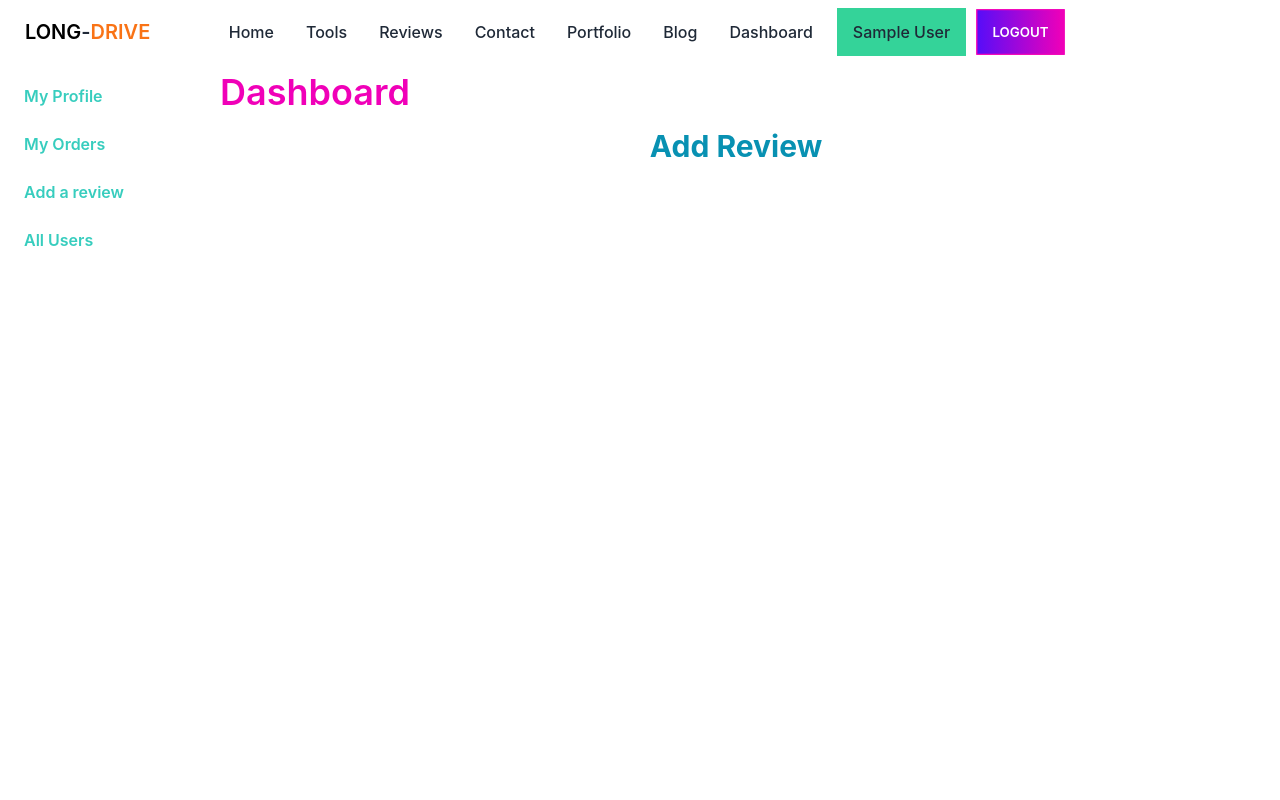
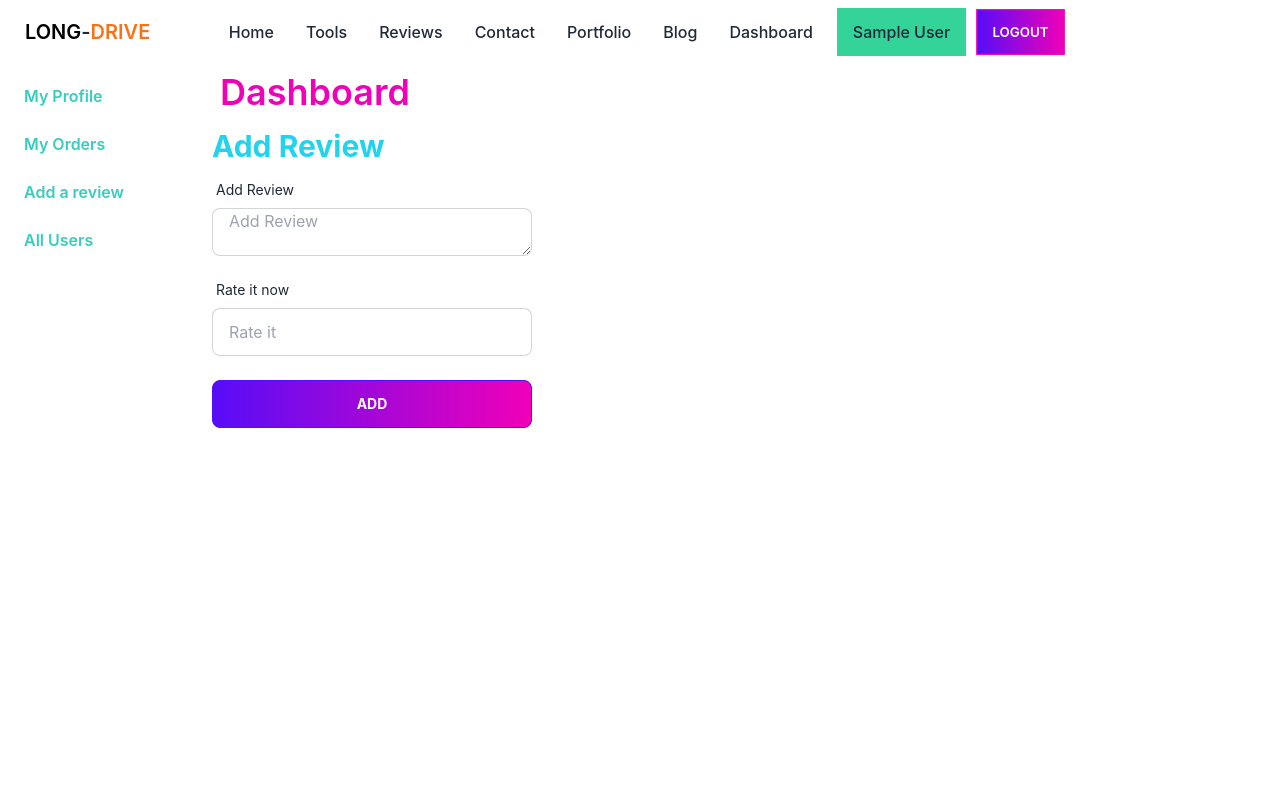
Before and after one commit to sajidur319370/long-drive-client, a React (Create React App) app: page /dashboard/addReview in a window 1280 px wide. Shown: the top 800 px of the page. Built offline with nearby package versions, Linux system fonts and the light colour scheme; no server answers; sample sign-in values are in the browser's storage.

Commit message:
comment added

```diff
--- a/src/Components/Pages/Dashboard/AddProduct/AddProduct.js
+++ b/src/Components/Pages/Dashboard/AddProduct/AddProduct.js
@@ -21,7 +21,6 @@ const AddProduct = () => {
         })
             .then(res => res.json())
             .then(result => {
-                console.log("imageBB Result:", result);
                 if (result.success) {
                     const image = result.data.url;
                     const product = {
--- a/src/Components/Pages/Dashboard/AddReview/AddReview.js
+++ b/src/Components/Pages/Dashboard/AddReview/AddReview.js
@@ -1,11 +1,103 @@
 import React from 'react';
+import { useAuthState } from 'react-firebase-hooks/auth';
+import { useForm } from 'react-hook-form';
+import { toast } from 'react-toastify';
+import auth from '../../../../firebase.init';
 
 
 const AddReview = () => {
+    const [user] = useAuthState(auth);
+    const { register, formState: { errors }, handleSubmit } = useForm();
+    const onSubmit = async data => {
+        const reviewText = {
+            comment: data.review,
+            commenter: user.displayName,
+            ratings: data.ratings
+        }
+
+        fetch('http://localhost:5000/review', {
+            method: 'POST',
+            headers: {
+                'content-type': 'application/json',
+                authorization: `Bearer ${localStorage.getItem('accessToken')}`
+            },
+            body: JSON.stringify(reviewText)
+        })
+            .then(res => res.json())
+            .then(comment => {
+                if (comment.insertedId) {
+                    toast.success("Comment is posted!!")
+                }
+            })
+    }
 
     return (
-        <div>
-            <h2 className="text-3xl text-cyan-600 text-center font-bold py-2">Add Review</h2>
+        <div >
+            <h2 className="text-3xl text-cyan-400  font-bold py-2">Add Review</h2>
+            <form onSubmit={handleSubmit(onSubmit)} className="text-center">
+                <div className="form-control w-full max-w-xs">
+                    <label className="label">
+                        <span className="label-text">Add Review</span>
+                    </label>
+                    <textarea
+                        {...register("review", {
+                            required: {
+                                value: true,
+                                message: "Please write something about our service."
+                            },
+                        })}
+                        type="Text"
+                        placeholder="Add Review"
+                        className="input input-bordered w-full max-w-xs"
+                    />
+                    <label className="label">
+                        {errors.review?.type === 'required' && <span className="label-text-alt  text-red-500">{errors.review.message}</span>}
+                    </label>
+                </div>
+                <div className="form-control w-full max-w-xs">
+                    <label className="label">
+                        <span className="label-text">Rate it now</span>
+                    </label>
+                    <input
+                        {...register("ratings", {
+                            required: {
+                                value: true,
+                                message: "Please input the minimum order quantity of the product ?",
+                            },
+                            min: {
+                                value: 1,
+                                message: "rating must be (1 - 5).",
+                            },
+
+                            max: {
+                                value: 5,
+                                message: "rating must be (1 - 5).",
+                            },
+                        })}
+                        type="number"
+                        placeholder="Rate it"
+                        className="input input-bordered w-full max-w-xs"
+                    />
+                    <label className="label">
+                        {errors.ratings?.type === "required" && (
+                            <span className="label-text-alt  text-red-500">
+                                {errors.ratings.message}
+                            </span>
+                        )}
+                        {errors.ratings?.type === "min" && (
+                            <span className="label-text-alt text-red-500">
+                                {errors.ratings.message}
+                            </span>
+                        )}
+                        {errors.ratings?.type === "max" && (
+                            <span className="label-text-alt text-red-500">
+                                {errors.ratings.message}
+                            </span>
+                        )}
+                    </label>
+                    <input className='btn btn-primary bg-gradient-to-r from-primary to-secondary uppercase text-white font-bold my-2' type="submit" value='Add' />
+                </div>
+            </form>
         </div>
     );
 };
--- /dev/null
+++ b/src/Components/Pages/Home/Reviews/ReviewCard.js
@@ -0,0 +1,16 @@
+import React from 'react';
+
+const ReviewCard = ({ review }) => {
+    const { comment, commenter, ratings } = review;
+    return (
+
+        <div className="card bg-stone-200 shadow-sm p-10">
+            <p className='text-lg text-left font-medium text-orange-400'>{ratings} out of 5</p>
+            <p className='text-left'>"{comment}"</p>
+            <h2 className="text-sm font-medium text-slate-700 text-right">by <span className="text-md font-medium text-blue-900" >{commenter}</span></h2>
+        </div>
+
+    );
+};
+
+export default ReviewCard;
--- a/src/Components/Pages/Home/Reviews/Reviews.js
+++ b/src/Components/Pages/Home/Reviews/Reviews.js
@@ -1,11 +1,27 @@
 import React from 'react';
+import { useQuery } from 'react-query';
+import Loading from '../../Shared/Loading/Loading';
+import ReviewCard from './ReviewCard';
 
 const Reviews = () => {
+    const { data: reviews, isLoading } = useQuery("reviews", () =>
+        fetch("http://localhost:5000/review").then((res) => res.json())
+    );
+    if (isLoading) {
+        <Loading></Loading>
+    }
     return (
         <div>
             <h2 className="text-3xl font-bold text-indigo-600 py-10">Reviews</h2>
+            <div className="grid lg:grid-cols-4 md:grid-cols-2 grid-cols-1 gap-5 container-lg p-2">
+                {
+                    reviews?.map(review => <ReviewCard key={review._id} review={review}></ReviewCard>)
+
+                }
+            </div>
         </div>
     );
 };
 
+
 export default Reviews;
```
